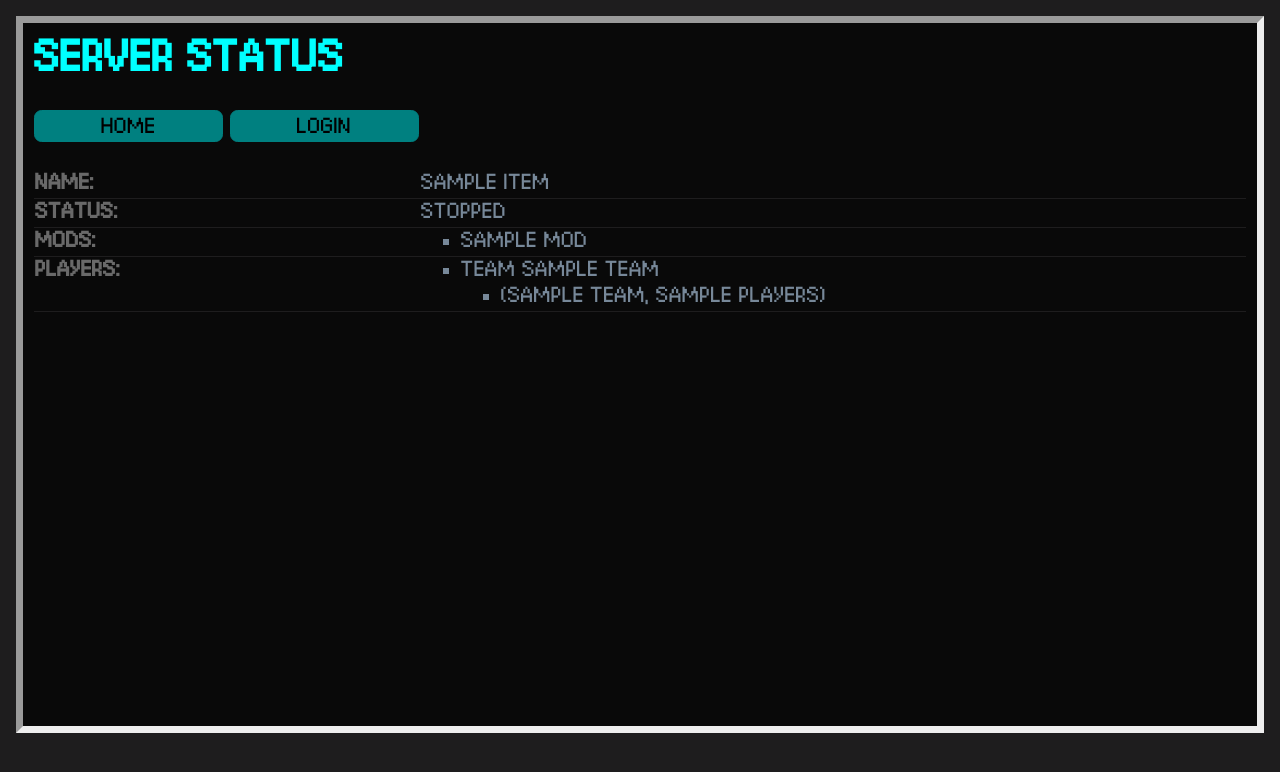
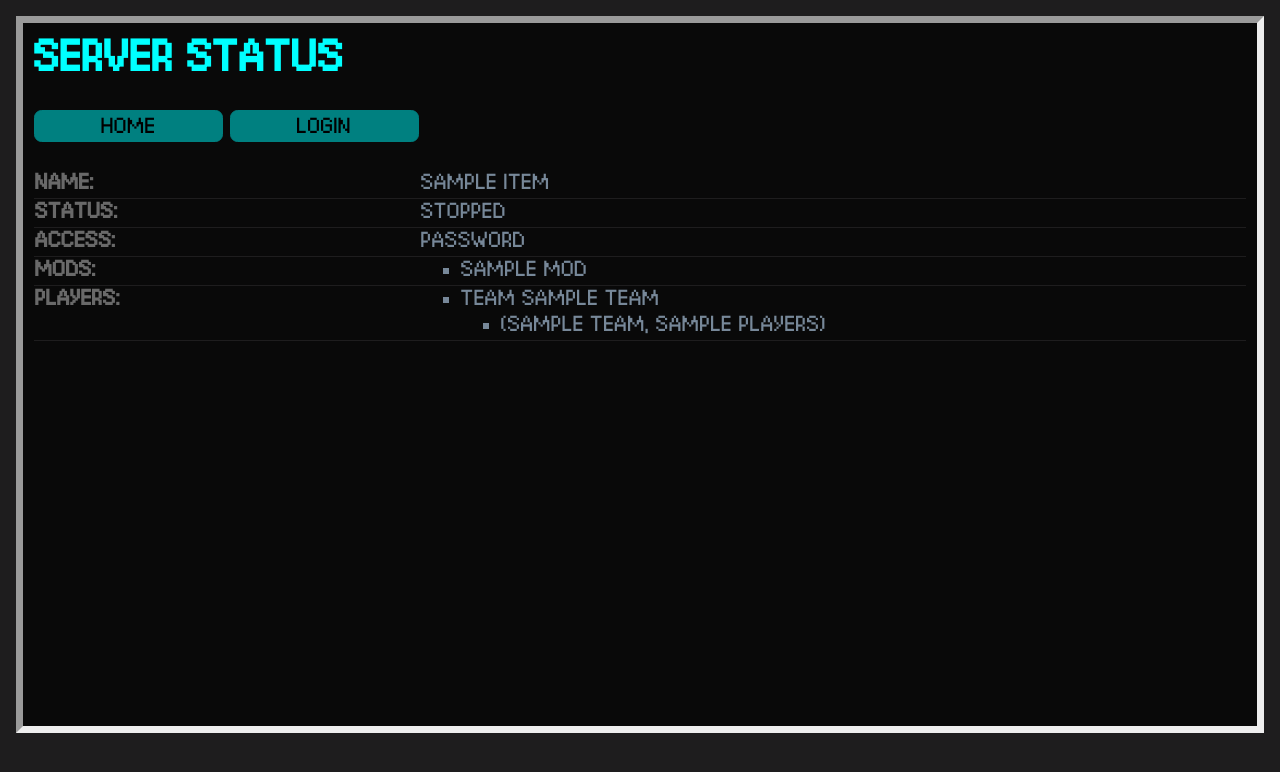
Before and after one commit to cc2modteam/cc2logger, a Flask app: page / in a window 1280 px wide. Shown: the top 772 px of the page. Run offline with Flask 3, Linux system fonts and the light colour scheme; a database or web service that is not in the repository returns one stand-in record (values such as "Sample title").

Commit message:
Allow password setting

```diff
--- a/cc2admin/templates/index.html
+++ b/cc2admin/templates/index.html
@@ -24,6 +24,15 @@
         <td>{{ context.status.status }}
         </td>
     </tr>
+    <tr>
+        <th>Access:</th>
+        {% if context.status.settings.password %}
+            <td>Password</td>
+        {% else %}
+            <td>Public</td>
+        {% endif %}
+    </tr>
+
     {% if steam_id %}
         <tr>
             <th>Admin Actions:</th>
--- a/cc2admin/templates/settings.html
+++ b/cc2admin/templates/settings.html
@@ -25,6 +25,12 @@
                 </td>
             </tr>
         {% if context.status.settings %}
+            <tr>
+                <th>Password:</th>
+                <td>
+                    <input name="password" type="text" value="{{ context.get_json().settings.password }}"/>
+                </td>
+            </tr>
             <tr>
                 <th>Island Count:</th>
                 <td>
--- a/cc2control/controller.py
+++ b/cc2control/controller.py
@@ -108,6 +108,10 @@ class ServerController(ControllerProtocol):
     @property
     def server_port(self) -> int:
         return self.server_cfg.port
+
+    @property
+    def password(self) -> str:
+        return self.server_cfg.password
 
     @property
     def save_name(self) -> str:
--- a/cc2control/service/server.py
+++ b/cc2control/service/server.py
@@ -84,7 +84,7 @@ class ServerCtx:
     def get_status(self, path) -> dict:
 
         all_props = ServerConfigXml.properties().keys()
-        hide_props = {"password"}
+        hide_props = set()
 
         settings = {
             "mods_list": self.controller.get_mod_folders()
--- a/cc2control/types.py
+++ b/cc2control/types.py
@@ -12,6 +12,11 @@ class ControllerProtocol(Protocol):
     @property
     @abstractmethod
     def server_port(self) -> int:
+        pass
+
+    @property
+    @abstractmethod
+    def password(self) -> str:
         pass
 
     @property
```
